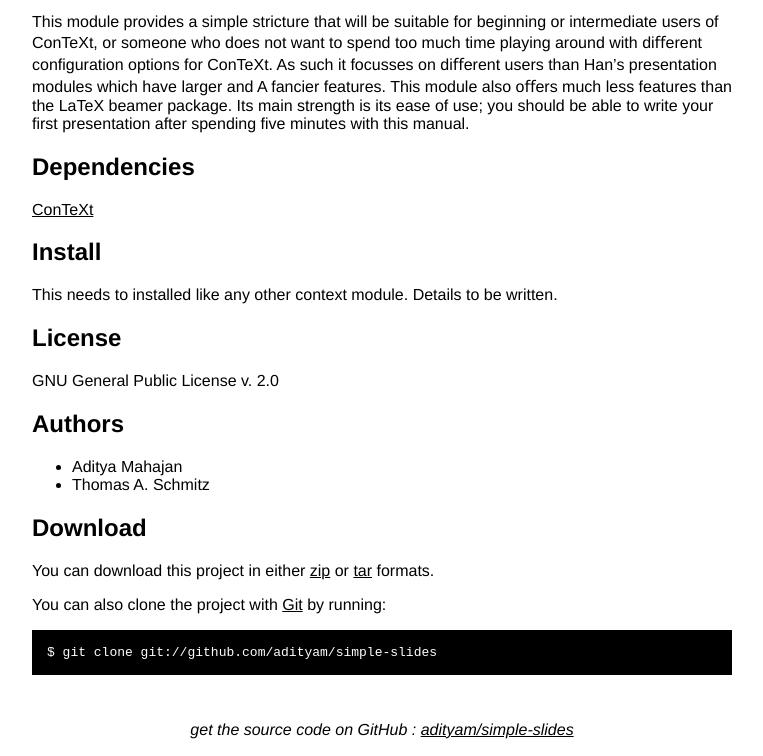
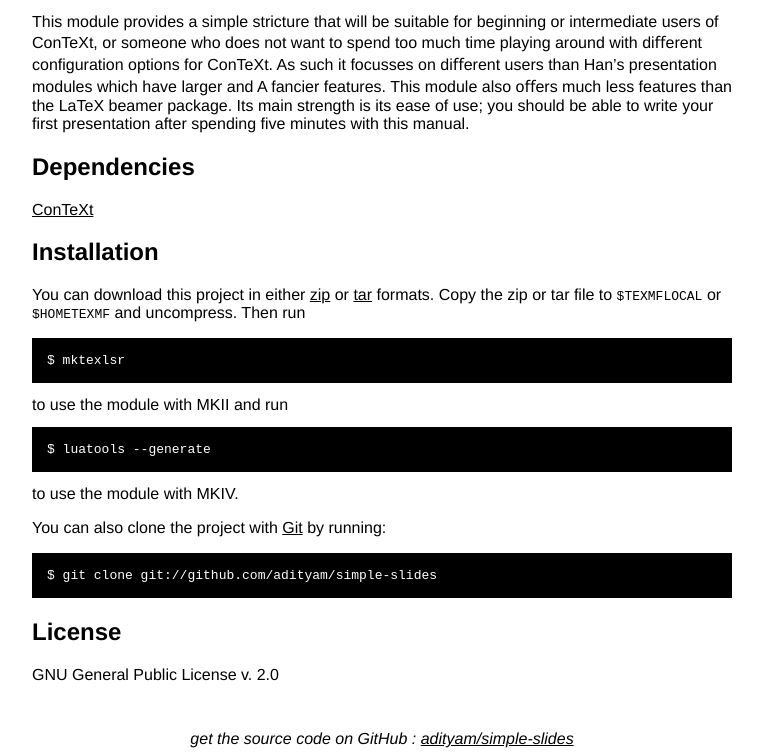
Before and after one commit to adityam/simple-slides, a plain HTML site: page index.html in a window 1280 px wide. Shown: the part 592-1348 px from the top of the page, without its empty margins (258-1021 px from the left). Drawn offline with Linux system fonts and the light colour scheme.

Commit message:
Details on installation

```diff
--- a/index.html
+++ b/index.html
@@ -46,7 +46,7 @@
     </div>
 
     <h1><a href="http://github.com/adityam/simple-slides">simple-slides</a>
-      <span class="small">by <a href="http://github.com/adityam">adityam</a></small></h1>
+      <span class="small">by Aditya Mahajan and Thomas A. Schmitz </small> </h1>
 
     <div class="description">
       A ConTeXt module for creating simple slides
@@ -87,28 +87,28 @@
     <h2>Dependencies</h2>
     <p><a href="http://www.contextgarden.net">ConTeXt</a></p>
 
-    <h2>Install</h2>
-    <p>This needs to installed like any other context module. Details to be
-    written.</p>
-
-    <h2>License</h2>
-    <p>GNU General Public License v. 2.0</p>
-    <h2>Authors</h2>
-    <ul>
-      <li> Aditya Mahajan </li>
-      <li> Thomas A. Schmitz </li>
-    </ul>
-
-    <h2>Download</h2>
+    <h2>Installation</h2>
     <p>
       You can download this project in either
       <a href="http://github.com/adityam/simple-slides/zipball/master">zip</a> or
-      <a href="http://github.com/adityam/simple-slides/tarball/master">tar</a> formats.
-    </p>
+      <a href="http://github.com/adityam/simple-slides/tarball/master">tar</a>
+      formats. Copy the zip or tar file to <code>$TEXMFLOCAL</code> or
+      <code>$HOMETEXMF</code> and uncompress. Then run
+      <pre>$ mktexlsr </pre>
+      to use the module with MKII and run
+      <pre>$ luatools --generate </pre>
+      to use the module with MKIV.</p>
+
+
     <p>You can also clone the project with <a href="http://git-scm.com">Git</a>
       by running:
       <pre>$ git clone git://github.com/adityam/simple-slides</pre>
     </p>
+
+
+    <h2>License</h2>
+    <p>GNU General Public License v. 2.0</p>
+
 
     <div class="footer">
       get the source code on GitHub : <a href="http://github.com/adityam/simple-slides">adityam/simple-slides</a>
```
